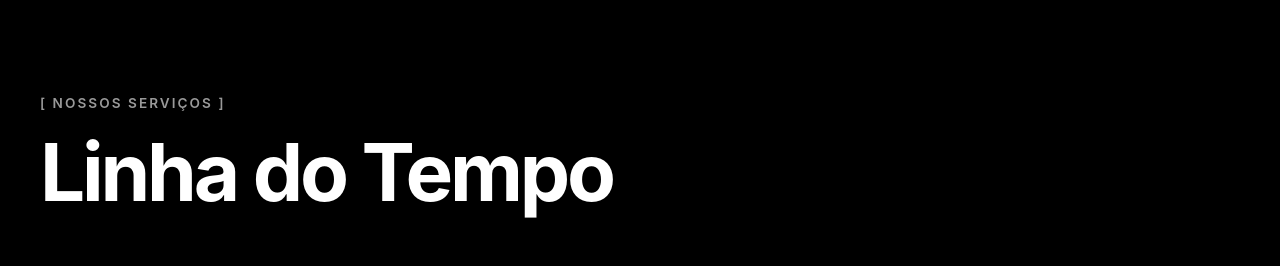
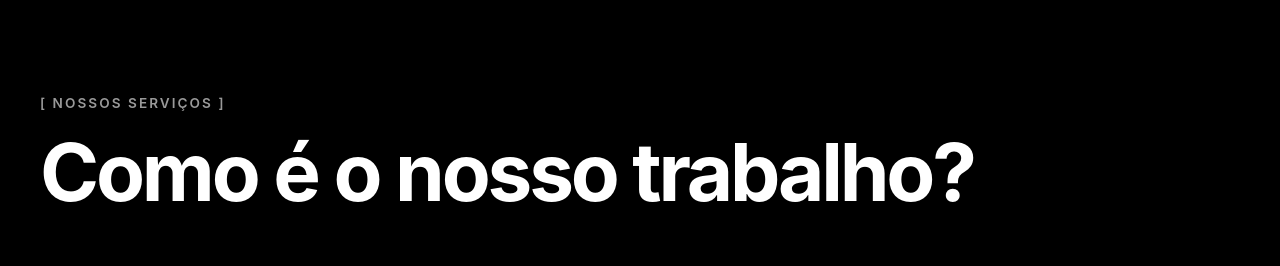
Before and after one commit to drpauloguimaraesjr/novosite, a Next.js app: page / in a window 1280 px wide. Shown: the part 5600-5866 px from the top of the page. Built offline with nearby package versions, Linux system fonts and the light colour scheme; no server answers; the database is empty.

Commit message:
Update: Título da seção alterado para Como é o nosso trabalho

```diff
--- a/src/components/VerticalTimeline.tsx
+++ b/src/components/VerticalTimeline.tsx
@@ -45,7 +45,7 @@ export default function VerticalTimeline({ items, title = "Timeline" }: Vertical
             <div style={{ marginBottom: "6rem", maxWidth: "1200px", margin: "0 auto 6rem" }}>
                 <span className="sub-label" style={{ opacity: 0.6 }}>[ {title.toUpperCase()} ]</span>
                 <h2 style={{ fontSize: "5rem", marginTop: "1rem", letterSpacing: "-0.04em" }}>
-                    Linha do Tempo
+                    Como é o nosso trabalho?
                 </h2>
             </div>
 
```
